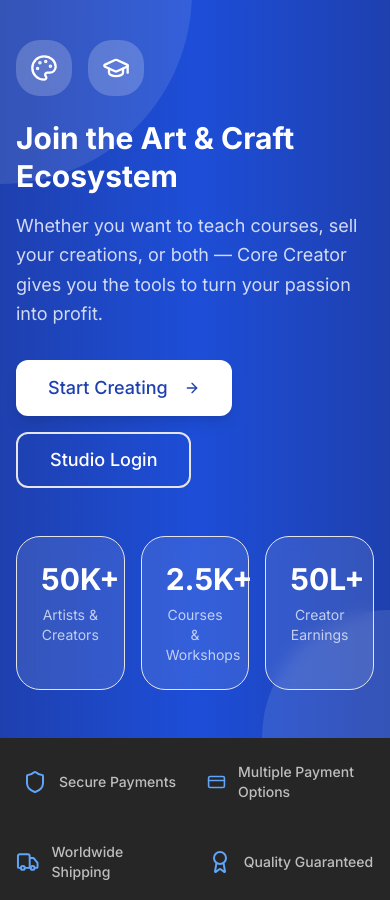
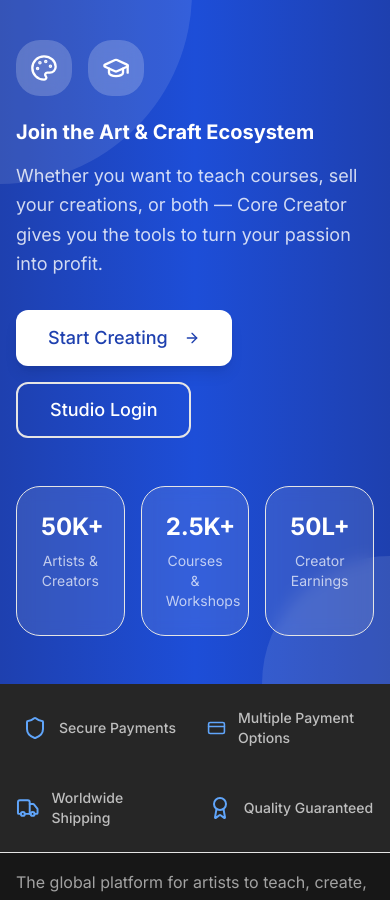
Before and after one commit to Rajesh123-code-rgb/corecreator, a Next.js app: page /community in a window 390 px wide. Shown: the part 2540-3440 px from the top of the page. Built offline with nearby package versions, Linux system fonts and the light colour scheme; no server answers; the database is empty; a web font is replaced by a local one.

Commit message:
Fix mobile layout - reduce text sizes for better responsiveness

```diff
--- a/src/app/page.tsx
+++ b/src/app/page.tsx
@@ -846,7 +846,7 @@
             <div className="absolute inset-0 gradient-gold" />
             <div className="absolute inset-0 bg-black/10" />
             <div className="relative px-8 py-16 lg:px-16 lg:py-24 text-center text-white">
-              <h2 className="text-3xl lg:text-5xl font-bold mb-6">Ready to Start Your Creative Journey?</h2>
+              <h2 className="text-xl sm:text-2xl md:text-3xl lg:text-5xl font-bold mb-6">Ready to Start Your Creative Journey?</h2>
               <p className="text-lg text-white/90 max-w-2xl mx-auto mb-8">Join thousands of artists, learners, and art lovers on the world's most vibrant creative platform.</p>
               <div className="flex flex-col sm:flex-row items-center justify-center gap-4">
                 <Button size="xl" className="bg-white text-[var(--foreground)] hover:bg-white/90 w-full sm:w-auto font-semibold" asChild>
--- a/src/app/workshops/page.tsx
+++ b/src/app/workshops/page.tsx
@@ -115,7 +115,7 @@
                         <span className="inline-block px-3 py-1 mb-4 rounded-full bg-white/20 backdrop-blur-sm text-sm font-medium">
                             Live Interactive Sessions
                         </span>
-                        <h1 className="text-3xl lg:text-5xl font-bold mb-6">Upcoming Workshops</h1>
+                        <h1 className="text-xl sm:text-2xl md:text-3xl lg:text-5xl font-bold mb-6">Upcoming Workshops</h1>
                         <p className="text-lg text-white/80 mb-8">
                             Join live classes with professional artists. Get real-time feedback, ask questions, and learn together.
                         </p>
--- a/src/components/organisms/Footer.tsx
+++ b/src/components/organisms/Footer.tsx
@@ -115,7 +115,7 @@
                                     <GraduationCap className="w-7 h-7" />
                                 </div>
                             </div>
-                            <h3 className="text-3xl lg:text-5xl font-bold mb-4 leading-tight">Join the Art & Craft Ecosystem</h3>
+                            <h3 className="text-xl sm:text-2xl md:text-3xl lg:text-5xl font-bold mb-4 leading-tight">Join the Art & Craft Ecosystem</h3>
                             <p className="text-white/80 text-lg lg:text-xl mb-8 max-w-lg leading-relaxed">
                                 Whether you want to teach courses, sell your creations, or both — Core Creator gives you the tools to turn your passion into profit.
                             </p>
@@ -135,15 +135,15 @@
                         {/* Stats */}
                         <div className="grid grid-cols-3 gap-4 lg:gap-6">
                             <div className="bg-white/10 backdrop-blur-sm rounded-2xl p-6 lg:p-8 text-center text-white border border-white/20 hover:bg-white/15 transition-colors">
-                                <p className="text-3xl lg:text-5xl font-bold mb-2">50K+</p>
+                                <p className="text-2xl sm:text-3xl lg:text-5xl font-bold mb-2">50K+</p>
                                 <p className="text-white/70 text-sm lg:text-base">Artists & Creators</p>
                             </div>
                             <div className="bg-white/10 backdrop-blur-sm rounded-2xl p-6 lg:p-8 text-center text-white border border-white/20 hover:bg-white/15 transition-colors">
-                                <p className="text-3xl lg:text-5xl font-bold mb-2">2.5K+</p>
+                                <p className="text-2xl sm:text-3xl lg:text-5xl font-bold mb-2">2.5K+</p>
                                 <p className="text-white/70 text-sm lg:text-base">Courses & Workshops</p>
                             </div>
                             <div className="bg-white/10 backdrop-blur-sm rounded-2xl p-6 lg:p-8 text-center text-white border border-white/20 hover:bg-white/15 transition-colors">
-                                <p className="text-3xl lg:text-5xl font-bold mb-2">50L+</p>
+                                <p className="text-2xl sm:text-3xl lg:text-5xl font-bold mb-2">50L+</p>
                                 <p className="text-white/70 text-sm lg:text-base">Creator Earnings</p>
                             </div>
                         </div>
```
